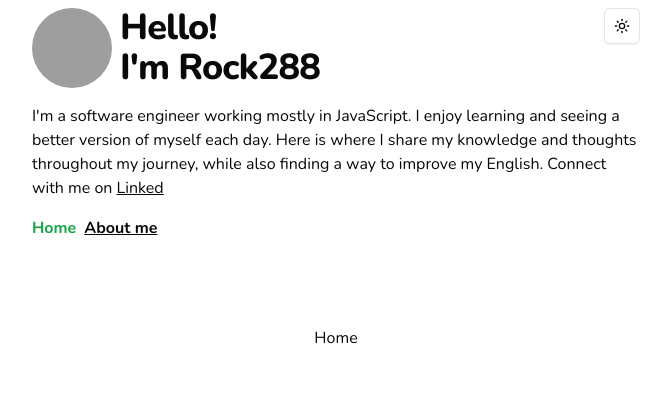
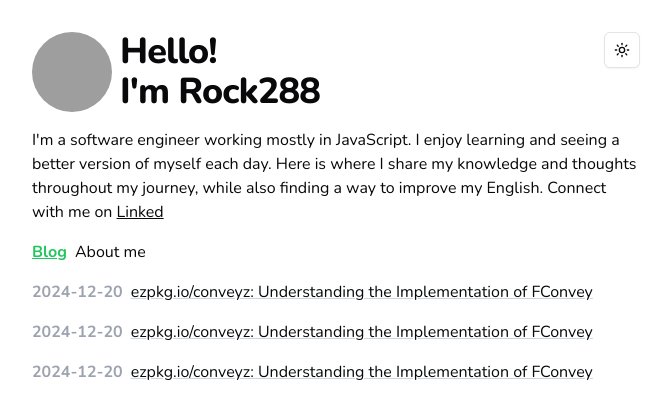
Before and after one commit to rock288/blog-fe-2024, a Next.js app: page / in a window 1280 px wide. Shown: the top 418 px of the page, without its empty margins (304-975 px from the left). Built offline with nearby package versions, Linux system fonts and the light colour scheme; grey boxes are pictures that could not be loaded.

Commit message:
add UI article

```diff
--- a/app/about-me/page.tsx
+++ b/app/about-me/page.tsx
@@ -1,11 +1,5 @@
 import { Layout } from "@/components/common/layout"
 
 export default function AboutMe() {
-  return (
-    <Layout>
-      <div className="grid grid-rows-[20px_1fr_20px] items-center justify-items-center min-h-screen p-8 pb-20 gap-16 sm:p-20 font-[family-name:var(--font-geist-sans)]">
-        About me
-      </div>
-    </Layout>
-  )
+  return <Layout>About me</Layout>
 }
--- a/app/page.tsx
+++ b/app/page.tsx
@@ -1,11 +1,10 @@
 import { Layout } from "@/components/common/layout"
+import Home from "@/components/home/home"
 
-export default function Home() {
+export default function HomePage() {
   return (
     <Layout>
-      <div className="grid grid-rows-[20px_1fr_20px] items-center justify-items-center min-h-screen p-8 pb-20 gap-16 sm:p-20 font-[family-name:var(--font-geist-sans)]">
-        Home
-      </div>
+      <Home />
     </Layout>
   )
 }
--- a/components/common/header.tsx
+++ b/components/common/header.tsx
@@ -2,7 +2,7 @@ import { MyInfo } from "./my-info"
 
 export function Header() {
   return (
-    <header className="flex justify-between p-2">
+    <header className="flex justify-between p-2 pt-8">
       <MyInfo />
     </header>
   )
--- a/components/common/menu.tsx
+++ b/components/common/menu.tsx
@@ -7,7 +7,7 @@ import { PropsWithChildren } from "react"
 const links = [
   {
     href: "/",
-    name: "Home",
+    name: "Blog",
   },
   {
     href: "/about-me",
@@ -18,8 +18,8 @@ const links = [
 function LinkUI(props: PropsWithChildren<LinkProps> & { active: boolean }) {
   return (
     <Link
-      className={`underline font-bold ${
-        props.active ? "no-underline text-green-600" : ""
+      className={` ${
+        props.active ? "underline text-green-500 font-bold" : "no-underline"
       }`}
       {...props}
     />
--- /dev/null
+++ b/components/home/article.tsx
@@ -0,0 +1,21 @@
+import React from "react"
+import { ArticleType } from "./type"
+import Link from "next/link"
+
+interface Props extends ArticleType {}
+
+export function Article(props: Props) {
+  const { createdAt, title, href } = props
+
+  return (
+    <section data-title="article" className="flex gap-2 p-2">
+      <div className="text-gray-400 font-bold">{createdAt}</div>
+      <Link
+        href={href}
+        className="underline underline-offset-1 decoration-slate-300 hover:underline-offset-2 hover:decoration-slate-800"
+      >
+        {title}
+      </Link>
+    </section>
+  )
+}
--- a/components/home/articles.tsx
+++ b/components/home/articles.tsx
@@ -1,9 +1,47 @@
 import React from "react"
+import { Article } from "./article"
+import { ArticleType } from "./type"
+
+const articles: ArticleType[] = [
+  {
+    createdAt: "2024-12-20",
+    title: "ezpkg.io/conveyz: Understanding the Implementation of FConvey",
+    href: "/abc",
+    tags: [
+      {
+        name: "React",
+        id: "1",
+      },
+    ],
+  },
+  {
+    createdAt: "2024-12-20",
+    title: "ezpkg.io/conveyz: Understanding the Implementation of FConvey",
+    href: "/abc",
+    tags: [
+      {
+        name: "React",
+        id: "1",
+      },
+    ],
+  },
+  {
+    createdAt: "2024-12-20",
+    title: "ezpkg.io/conveyz: Understanding the Implementation of FConvey",
+    href: "/abc",
+    tags: [
+      {
+        name: "React",
+        id: "1",
+      },
+    ],
+  },
+]
 
 interface Props {}
 
 export function Articles(props: Props) {
   const {} = props
 
-  return <section data-title="tags">Articles</section>
+  return articles.map((item, index) => <Article key={index} {...item} />)
 }
--- /dev/null
+++ b/components/home/home.tsx
@@ -0,0 +1,12 @@
+import React from "react"
+import { Articles } from "./articles"
+
+interface Props {}
+
+function Home(props: Props) {
+  const {} = props
+
+  return <Articles />
+}
+
+export default Home
--- /dev/null
+++ b/components/home/type.ts
@@ -0,0 +1,11 @@
+export type ArticleType = {
+  createdAt: string
+  title: string
+  href: string
+  tags: Tags[]
+}
+
+export type Tags = {
+  name: string
+  id: string
+}
```
